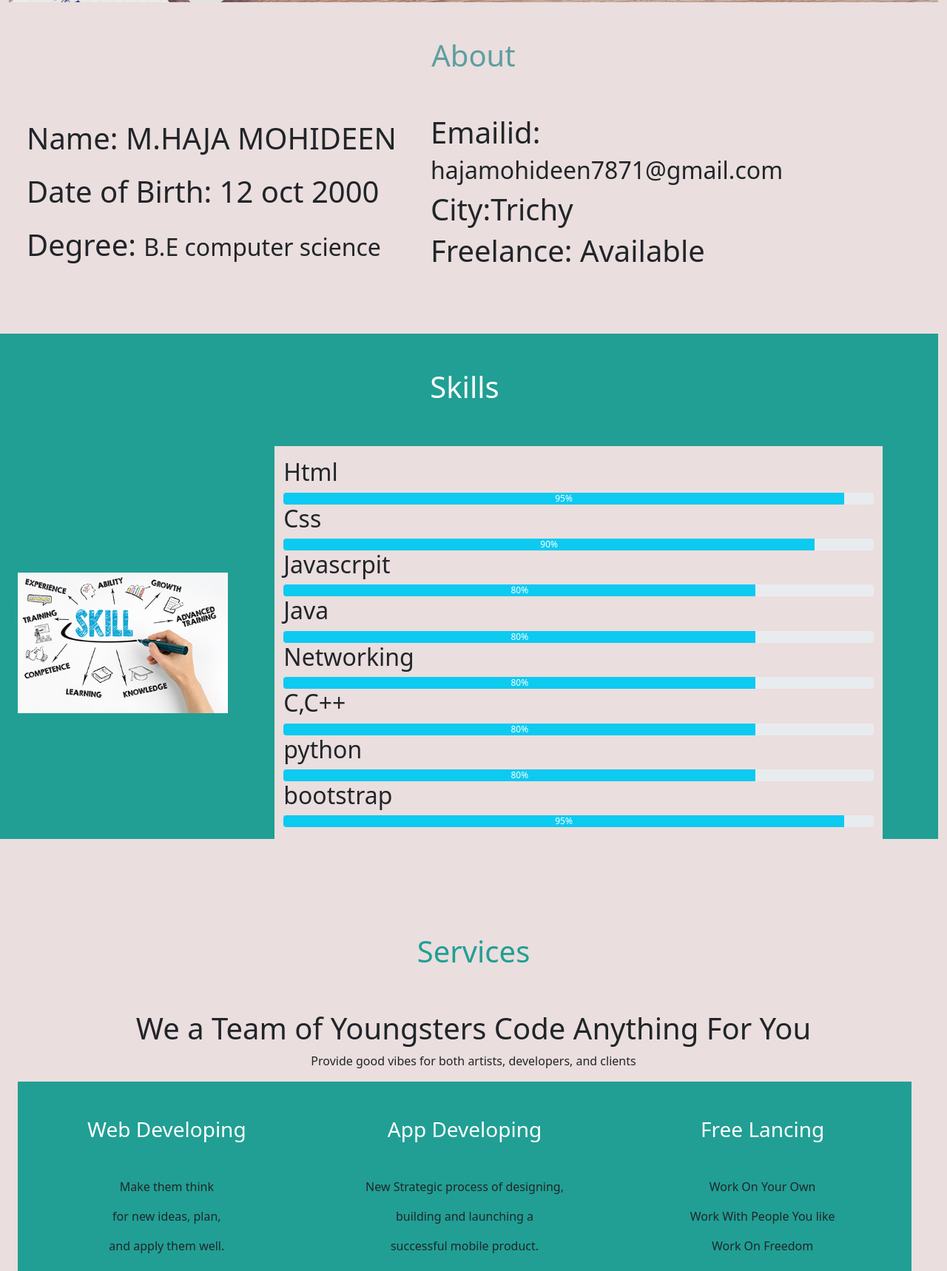
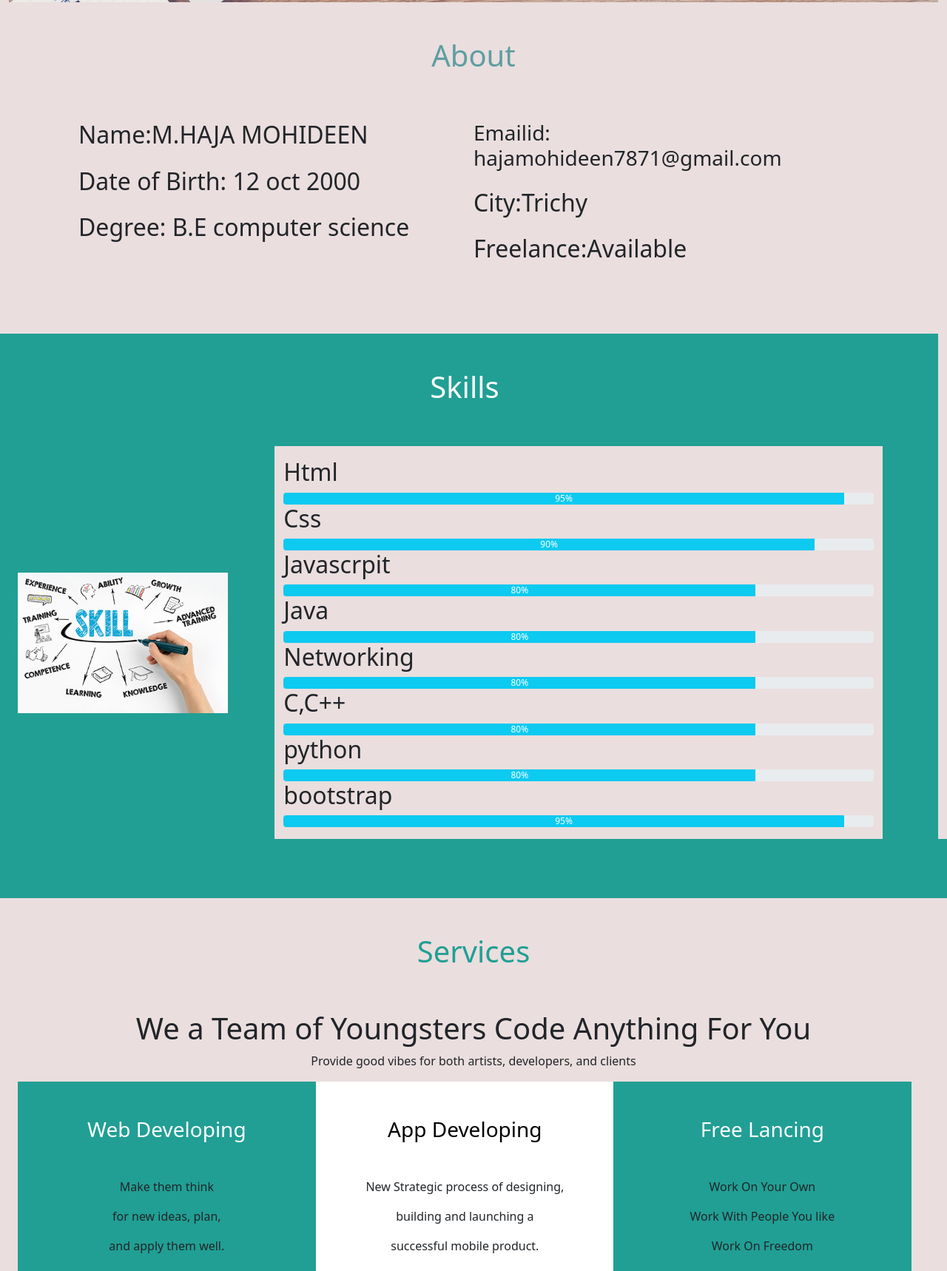
Before and after one commit to haja1221/portfolio, a plain HTML site: page index.html in a window 1280 px wide. Shown: the part 1082-2800 px from the top of the page at 74% size. Drawn offline with nearby package versions, Linux system fonts and the light colour scheme.

Commit message:
portfolio

```diff
--- a/index.html
+++ b/index.html
@@ -52,10 +52,10 @@
       <div class="col-4 col-lg-4 text-end mx-auto py-3 hvr-grow" ><a href="#" class="btn btn-info" role="button" data-bs-toggle="button"> <svg xmlns="http://www.w3.org/2000/svg" width="25" height="25" fill="currentColor" class="bi bi-laptop" viewBox="0 0 16 16">
         <path d="M13.5 3a.5.5 0 0 1 .5.5V11H2V3.5a.5.5 0 0 1 .5-.5h11zm-11-1A1.5 1.5 0 0 0 1 3.5V12h14V3.5A1.5 1.5 0 0 0 13.5 2h-11zM0 12.5h16a1.5 1.5 0 0 1-1.5 1.5h-13A1.5 1.5 0 0 1 0 12.5z"/>
       </svg> FullStack Developer</a></div>
-      <div class="col-4 col-lg-4  text-center py-3" ><a href="#" class="btn btn-info" role="button" data-bs-toggle="button"><svg xmlns="http://www.w3.org/2000/svg" width="25" height="25" fill="currentColor" class="bi bi-phone-fill" viewBox="0 0 16 16">
+      <div class="col-4 col-lg-4  text-center py-3 hvr-shrink" ><a href="#" class="btn btn-info" role="button" data-bs-toggle="button"><svg xmlns="http://www.w3.org/2000/svg" width="25" height="25" fill="currentColor" class="bi bi-phone-fill" viewBox="0 0 16 16">
         <path d="M3 2a2 2 0 0 1 2-2h6a2 2 0 0 1 2 2v12a2 2 0 0 1-2 2H5a2 2 0 0 1-2-2V2zm6 11a1 1 0 1 0-2 0 1 1 0 0 0 2 0z"/>
       </svg> App Developer</a></div>
-      <div class="col-4 col-lg-4   text-start py-3"  ><a href="#" class="btn btn-info" role="button" data-bs-toggle="button"><svg xmlns="http://www.w3.org/2000/svg" width="25" height="25" fill="currentColor" class="bi bi-hdd-network-fill" viewBox="0 0 16 16">
+      <div class="col-4 col-lg-4   text-start py-3 hvr-grow"  ><a href="#" class="btn btn-info" role="button" data-bs-toggle="button"><svg xmlns="http://www.w3.org/2000/svg" width="25" height="25" fill="currentColor" class="bi bi-hdd-network-fill" viewBox="0 0 16 16">
         <path d="M2 2a2 2 0 0 0-2 2v1a2 2 0 0 0 2 2h5.5v3A1.5 1.5 0 0 0 6 11.5H.5a.5.5 0 0 0 0 1H6A1.5 1.5 0 0 0 7.5 14h1a1.5 1.5 0 0 0 1.5-1.5h5.5a.5.5 0 0 0 0-1H10A1.5 1.5 0 0 0 8.5 10V7H14a2 2 0 0 0 2-2V4a2 2 0 0 0-2-2H2zm.5 3a.5.5 0 1 1 0-1 .5.5 0 0 1 0 1zm2 0a.5.5 0 1 1 0-1 .5.5 0 0 1 0 1z"/>
       </svg> Networking CCNA</a></div>
     </div>
@@ -65,26 +65,22 @@
     <div class="container-fluid" style="background-color: #EADEDE;"><img src="responsive-design.jpg" class="img-fluid" alt="" style="height: auto;width: 100%;">
     </div>
 
-
-      <div class="container-fluid about" style="background-color: #EADEDE; " id="aboutus">
+   <div class="container-fluid" style="background-color: #EADEDE;">
+      <div class="container" style="background-color: #EADEDE; " id="aboutus">
         <div class="about text-center py-5" style="color: cadetblue;"><h1>About</h1></div>
         <div class=" row container">
         <div class="col-12 col-lg-6">
-          <h1 class="py-2">Name:
-          M.HAJA MOHIDEEN</h1>
-        <h1 class="py-2">Date of Birth:
-          12 oct 2000</h1>
-          <h1 class="py-2">Degree: <span class="h2">B.E computer science</span></h1>
+          <h2 class="py-2">Name:M.HAJA MOHIDEEN</h2>
+        <h2 class="py-2">Date of Birth: 12 oct 2000</h2>
+          <h2 class="py-2">Degree: <span class="h2">B.E computer science</span></h2>
         </div>
         <div class="col-12 col-lg-6">
-          <h1>Emailid: <span class="h2"> hajamohideen7871@gmail.com</span></h1>
-
-           <h1 >City:Trichy </h1>
-
-        <h1>Freelance:
-          Available</h1>
+          <h3 class="py-2">Emailid: hajamohideen7871@gmail.com</h3>
+              <h2 class="py-2">City:Trichy </h2>
+                <h2 class="py-2">Freelance:Available</h2>
         </div>
         </div>
+      </div>
           <div class="container-fluid" style="height: 10vh;"></div>
 
       </div>
@@ -131,8 +127,8 @@
 
         </div>
       </div>
-        <div class="container-fluid" style="height: 10vh;"></div>
-        </div>
+        <div class="container-fluid" style="background-color: #219F94 ;height: 10vh;"></div>
+
   <div class="container-fluid" style="background-color: #EADEDE;">
      <div class="service text-center py-5" style="color: #219F94;"> <h1>Services</h1></div>
 
@@ -145,7 +141,7 @@
 
    <div class=" row container-fluid d-flex text-center justify-content-center">
 
-     <div class=" col-lg-4 py-5" style="background-color: #219F94;" id="service">
+     <div class=" col-lg-4 py-5 hvr-bounce-in" style="background-color: #219F94;" id="service">
 
 
      <div class="row" style="color: white;"><h3>Web Developing </h3></div>
@@ -157,8 +153,8 @@
    </div>
 
 
-    <div class=" col-lg-4 container py-5" style="background-color: #219F94;">
-     <div class="row" style="color: white;"> <h3>App Developing</h3></div>
+    <div class=" col-lg-4 container py-5  hvr-bounce-out" style="background-color: white;">
+     <div class="row" style="color: black;"> <h3>App Developing</h3></div>
 
          <div class="row" style="padding-top:5vh;"> <p> New Strategic process of designing,</p></div>
            <div class="row"><p>building and launching a </p></div>
@@ -166,7 +162,7 @@
 
            </div>
 
-          <div class="col-lg-4 container py-5"style="background-color: #219F94;">
+          <div class="col-lg-4 container py-5 hvr-bounce-in"style="background-color: #219F94;">
                <div class="row" style="color: white;"> <h3>Free Lancing</h3></div>
                <div class="row" style="padding-top:5vh;"> <p>Work On Your Own</p></div>
                <div class="row"> <p>Work With People You like </p></div>
```
